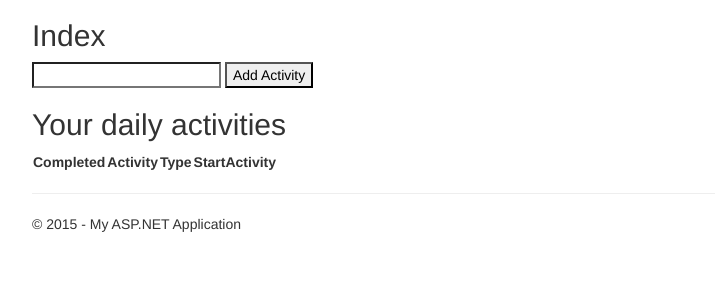
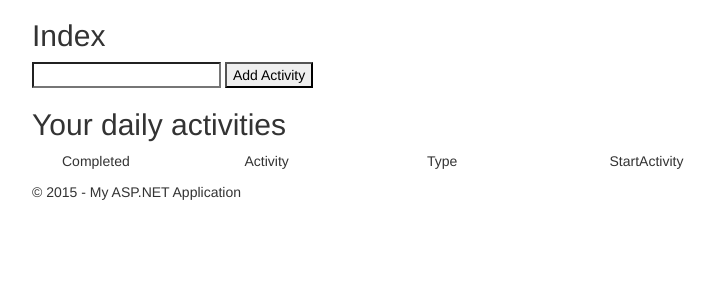
Before and after one commit to gommjabbar/DailyTrackApp, an ASP.NET MVC app: template DailyTrack/Views/Activities/Index.cshtml in a window 1280 px wide. Shown: the part 51-351 px from the top of the page, without its empty margins (38-753 px from the left). Run offline with ASP.NET Core 8 and stand-ins for ASP.NET MVC 5, Linux system fonts and the light colour scheme; the template is opened without the code that fills it, so the values that code supplies are empty; the project's own start-up code is not run, and a stand-in starts its controllers and pages; some libraries are stand-ins or nearby versions.

Commit message:
bootstrap columns

```diff
--- a/DailyTrack/Views/Activities/Index.cshtml
+++ b/DailyTrack/Views/Activities/Index.cshtml
@@ -11,28 +11,19 @@
     <input type="button" value="Add Activity" onclick="addNewActivity()" />
 </p>
 
-    <h2>Your daily activities</h2>
-
-    <table>
-        <thead>
-            <tr>
-                <th>Completed</th>
-                <th>Activity</th>
-                <th>Type</th>
-                <th>StartActivity</th>
-                <th></th>
-            </tr>
-        </thead>
-
-        <tbody data-bind="foreach: Activities">
-            <tr>
-                <td><input type="checkbox" data-bind="checked: Completed" /> </td>
-                <td data-bind="text: name"></td>
-                <td data-bind="text: ActivityType().nameActivityType"></td>
-                <td data-bind="text: createDate"></td>
-            </tr>
-        </tbody>
-    </table>
+<h2>Your daily activities</h2>
+<div class="col-lg-8">
+    <div class="col-lg-3 col-md-3">Completed</div>
+    <div class="col-lg-3 col-md-3">Activity</div>
+    <div class="col-lg-3 col-md-3">Type</div>
+    <div class="col-lg-3 col-md-3">StartActivity</div>
+    <div data-bind="foreach: Activities">
+        <div class="col-lg-3"><input type="checkbox" data-bind="checked: Completed" /> </div>
+        <div class="col-lg-3" data-bind="text: name"></div>
+        <div class="col-lg-3" data-bind="text: ActivityType().nameActivityType"></div>
+        <div class="col-lg-3" data-bind="text: createDate"></div>
+    </div>
+</div>
 @section Scripts {
     <script type="text/javascript">
 
```
